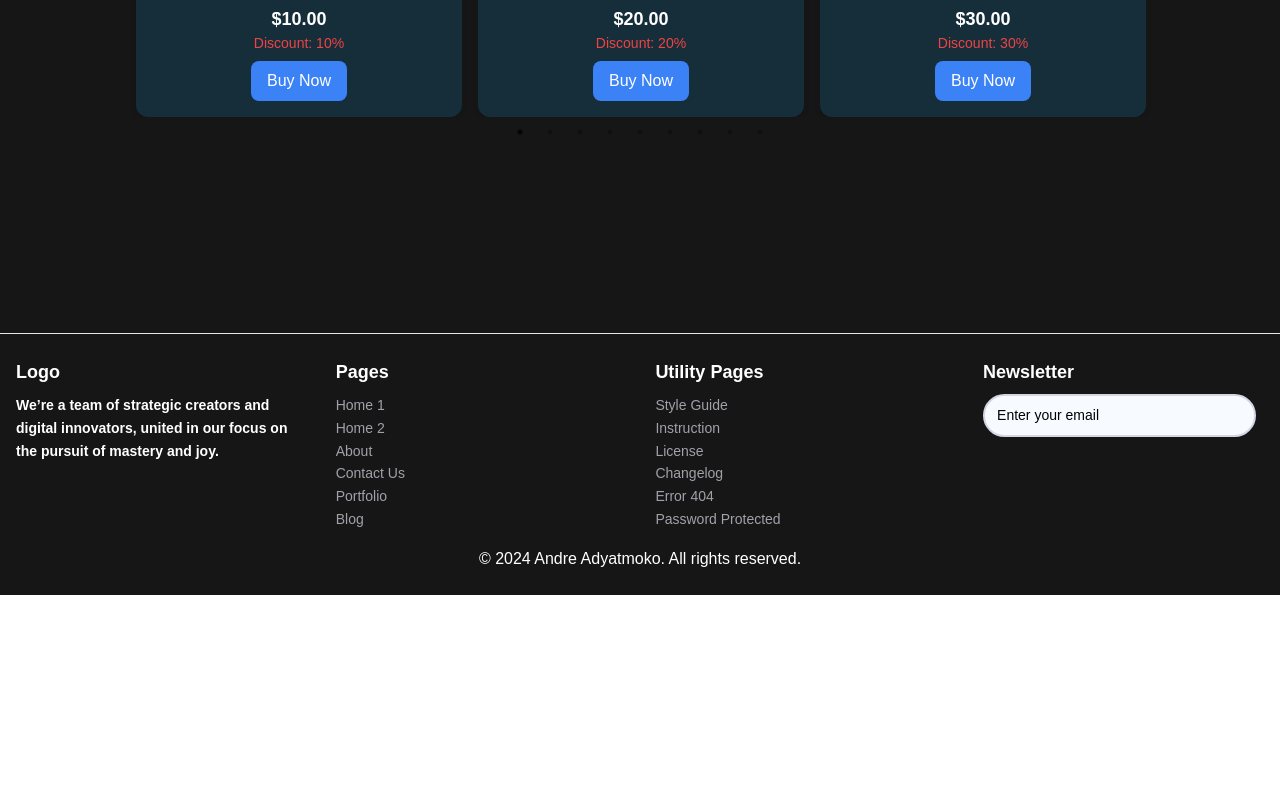
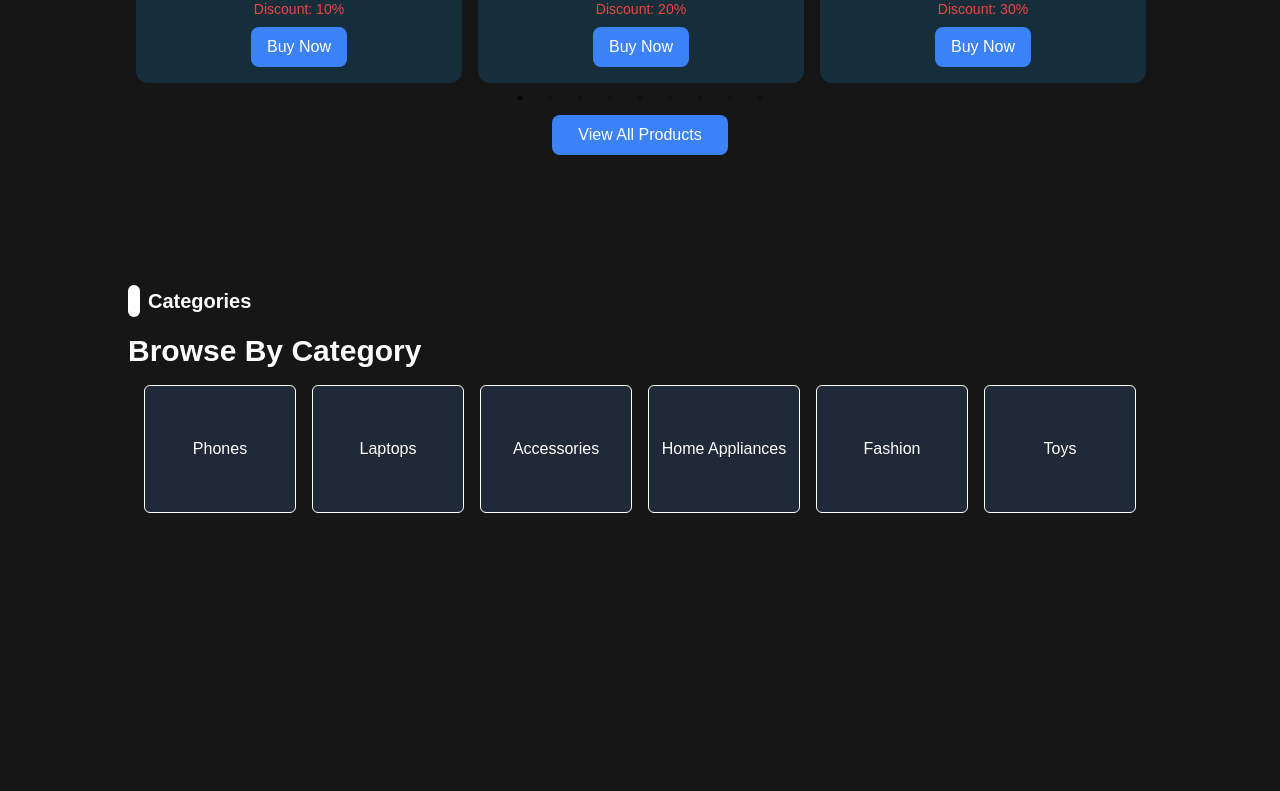
Before and after one commit to AndreAdyatmoko/crud-test, a React (Create React App) app in the folder front-end/: page / in a window 1280 px wide. Shown: the part 1109-1900 px from the top of the page. Before the commit the page ends 1704 px from the top, so only its background shows below. Built offline with nearby package versions, Linux system fonts and the light colour scheme.

Commit message:
Add home 3

```diff
--- a/front-end/src/pages/LandingPage/home.jsx
+++ b/front-end/src/pages/LandingPage/home.jsx
@@ -14,6 +14,7 @@ import Tesla from "../../assets/brand/tesla.png";
 import "slick-carousel/slick/slick.css";
 import "slick-carousel/slick/slick-theme.css";
 import Home2 from "./home2";
+import Home3 from "./home3";
 
 const brandLogos = [
   { src: Pagani, alt: "Pagani" },
@@ -105,6 +106,7 @@ const Home = () => {
         </div>
       </main>
       <Home2 />
+      <Home3 />
     </div>
   );
 };
--- a/front-end/src/pages/LandingPage/home2.jsx
+++ b/front-end/src/pages/LandingPage/home2.jsx
@@ -26,9 +26,17 @@ const Products = [
 const CardFlashSale = ({ imageUrl, title, price, discount }) => {
   return (
     <div className="bg-customBg rounded-xl shadow-md p-4 flex flex-col items-center mx-2">
-      <img src={imageUrl} alt={title} className="w-full h-48 overflow-hidden rounded-lg mb-4" />
-      <h3 className="text-lg sm:text-xl font-semibold text-white font-libre">{title}</h3>
-      <p className="text-md sm:text-lg font-bold text-white font-libre">{price}</p>
+      <img
+        src={imageUrl}
+        alt={title}
+        className="w-full h-48 overflow-hidden rounded-lg mb-4"
+      />
+      <h3 className="text-lg sm:text-xl font-semibold text-white font-libre">
+        {title}
+      </h3>
+      <p className="text-md sm:text-lg font-bold text-white font-libre">
+        {price}
+      </p>
       <p className="text-sm text-red-500 mb-2">Discount: {discount}</p>
       <button className="bg-blue-500 text-white px-3 py-2 sm:px-4 sm:py-2 rounded-lg hover:bg-hover hover:text-xl">
         Buy Now
@@ -58,7 +66,9 @@ const Home2 = () => {
     if (difference > 0) {
       timeLeft = {
         days: Math.floor(difference / (1000 * 60 * 60 * 24)),
-        hours: Math.floor((difference % (1000 * 60 * 60 * 24)) / (1000 * 60 * 60)),
+        hours: Math.floor(
+          (difference % (1000 * 60 * 60 * 24)) / (1000 * 60 * 60)
+        ),
         minutes: Math.floor((difference % (1000 * 60 * 60)) / (1000 * 60)),
         seconds: Math.floor((difference % (1000 * 60)) / 1000),
       };
@@ -104,7 +114,9 @@ const Home2 = () => {
     <div className="bg-customBg2 text-gray-900 flex flex-col min-h-screen p-4 sm:px-8 lg:px-28">
       <main className="flex-1 flex flex-col justify-center items-start px-4">
         <div>
-          <p className="text-xl font-libre font-bold text-white">Today's</p>
+          <p className="text-xl font-libre font-bold text-white flex gap-2">
+            <div className="w-3 h-8 bg-white rounded-md"></div>Today's
+          </p>
         </div>
         <div className="w-full max-w-screen-lg flex flex-col gap-8 py-4">
           <div className="flex flex-col sm:flex-row gap-4">
@@ -112,7 +124,9 @@ const Home2 = () => {
               Flash Sales
             </p>
             <div className="flex flex-col gap-1">
-              <p className="text-lg sm:text-xl font-bold text-white mt-1">Time Left:</p>
+              <p className="text-lg sm:text-xl font-bold text-white mt-1">
+                Time Left:
+              </p>
               <p className="text-2xl sm:text-3xl font-libre font-bold text-white">
                 {timeLeft.days} Days {timeLeft.hours} Hours {timeLeft.minutes}{" "}
                 Minutes {timeLeft.seconds} Seconds
@@ -130,6 +144,11 @@ const Home2 = () => {
               />
             ))}
           </Slider>
+          <div className="flex justify-center w-full">
+            <button className="bg-blue-500 text-white px-3 py-2 sm:px-4 sm:py-2 rounded-lg hover:bg-hover w-44">
+              View All Products
+            </button>
+          </div>
         </div>
       </main>
     </div>
--- /dev/null
+++ b/front-end/src/pages/LandingPage/home3.jsx
@@ -0,0 +1,46 @@
+import React from "react";
+
+const Home3 = () => {
+  return (
+    <div className="bg-customBg2 text-gray-900 flex flex-col min-h-screen p-4 sm:px-8 lg:px-28">
+      <main className="flex-1 flex flex-col items-start px-4">
+        {/* Judul Section */}
+        <div className="flex items-center gap-2">
+          <div className="w-3 h-8 bg-white rounded-md"></div>
+          <p className="text-xl font-libre font-bold text-white">Categories</p>
+        </div>
+
+        {/* Subjudul */}
+        <div className="w-full max-w-screen-lg flex flex-col gap-8 py-4">
+          <p className="text-2xl sm:text-3xl font-libre font-bold text-white">
+            Browse By Category
+          </p>
+        </div>
+
+        {/* Daftar Kategori */}
+        <div className="w-full max-w-screen-lg flex flex-wrap gap-4 px-4">
+          <div className="flex-1 min-w-[150px] h-32 flex items-center justify-center border border-white rounded-md text-white bg-gray-800 text-center">
+            Phones
+          </div>
+          <div className="flex-1 min-w-[150px] h-32 flex items-center justify-center border border-white rounded-md text-white bg-gray-800 text-center">
+            Laptops
+          </div>
+          <div className="flex-1 min-w-[150px] h-32 flex items-center justify-center border border-white rounded-md text-white bg-gray-800 text-center">
+            Accessories
+          </div>
+          <div className="flex-1 min-w-[150px] h-32 flex items-center justify-center border border-white rounded-md text-white bg-gray-800 text-center">
+            Home Appliances
+          </div>
+          <div className="flex-1 min-w-[150px] h-32 flex items-center justify-center border border-white rounded-md text-white bg-gray-800 text-center">
+            Fashion
+          </div>
+          <div className="flex-1 min-w-[150px] h-32 flex items-center justify-center border border-white rounded-md text-white bg-gray-800 text-center">
+            Toys
+          </div>
+        </div>
+      </main>
+    </div>
+  );
+};
+
+export default Home3;
```
